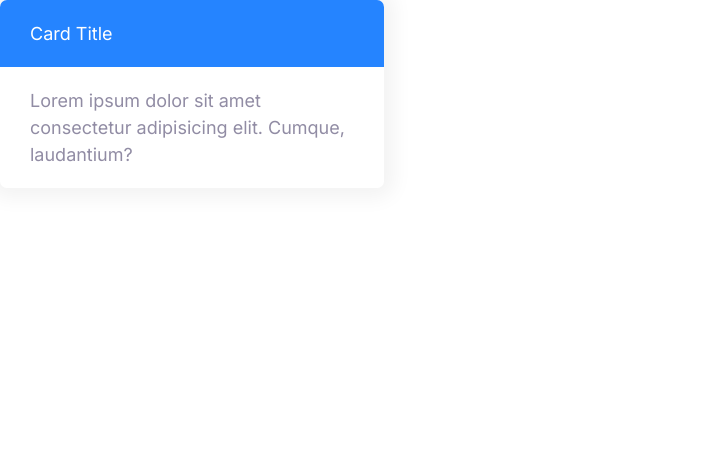
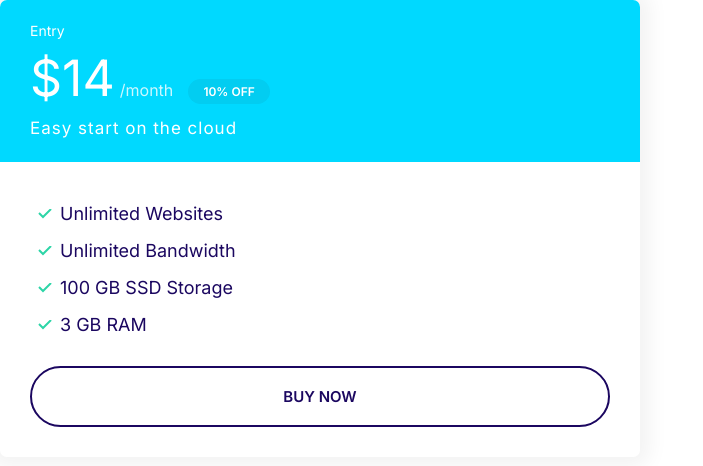
Before and after one commit to Jaymieblaze/Jamify, a plain HTML site: page index.html in a window 1280 px wide. Shown: the whole page, without its empty margins (0-703 px from the left). Drawn offline with Linux system fonts and the light colour scheme.

Commit message:
Creating Plans

```diff
--- a/css/styles.css
+++ b/css/styles.css
@@ -113,6 +113,7 @@ a {
 
 .badge--small {
     font-size: 1.6rem;
+    padding:  0.5rem 1.5rem;
 }
 
 @media screen and (min-width: 1024px) {
@@ -294,3 +295,54 @@ a {
     background: var(--color-secondary);
     color: #fff;
 }
+
+.card--secondary .badge--secondary {
+    background: #02cdf1;
+}
+
+/* Plans */
+.plan__name {
+    color: #fff;
+    margin: 0;
+    font-weight: 500;
+    font-size: 2.4rem;
+}
+
+.plan__price {
+   font-size: 6rem;
+}
+
+.plan__billing-cycle {
+    font-size: 2.4rem;
+    font-weight: 300;
+    opacity: 0.8;
+    margin-right: 1rem;
+}
+
+.plan__description {
+   font-size: 2rem;
+   font-weight: 300;
+   letter-spacing: 1px;
+   display: block;
+}
+.plan .list__items {
+    margin-bottom: 2rem;
+}
+
+@media screen and (min-width: 1024px) {
+    .plan__name {
+      font-size: 1.4rem;
+    }
+
+    .plan__price {
+      font-size: 5rem;
+    }
+
+    .plan__billing-cycle {
+      font-size: 1.6rem;
+    }
+
+    .plan__description {
+      font-size: 1.7rem;
+    }
+  }
--- a/index.html
+++ b/index.html
@@ -14,12 +14,25 @@
     <link rel="stylesheet" href="css/styles.css" />
   </head>
   <body>
-    <div style="width: 30%">
-      <div class="card card--primary">
-        <header class="card__header">Card Title</header>
-        <div class="card__body">
-          Lorem ipsum dolor sit amet consectetur adipisicing elit. Cumque,
-          laudantium?
+    <div style="width: 50%">
+      <div class="plan">
+        <div class="card card--secondary">
+          <header class="card__header">
+            <h3 class="plan__name">Entry</h3>
+            <span class="plan__price">$14</span>
+            <span class="plan__billing-cycle">/month</span>
+            <span class="badge badge--secondary badge--small">10% OFF</span>
+            <span class="plan__description">Easy start on the cloud</span>
+          </header>
+          <div class="card__body">
+            <ul class="list list--tick">
+              <li class="list__item">Unlimited Websites</li>
+              <li class="list__item">Unlimited Bandwidth</li>
+              <li class="list__item">100 GB SSD Storage</li>
+              <li class="list__item">3 GB RAM</li>
+            </ul>
+            <button class="btn btn--outline btn--block">Buy Now</button>
+          </div>
         </div>
       </div>
     </div>
```
Also changed, not shown: components/plan.html (added, +20 -0 lines).
